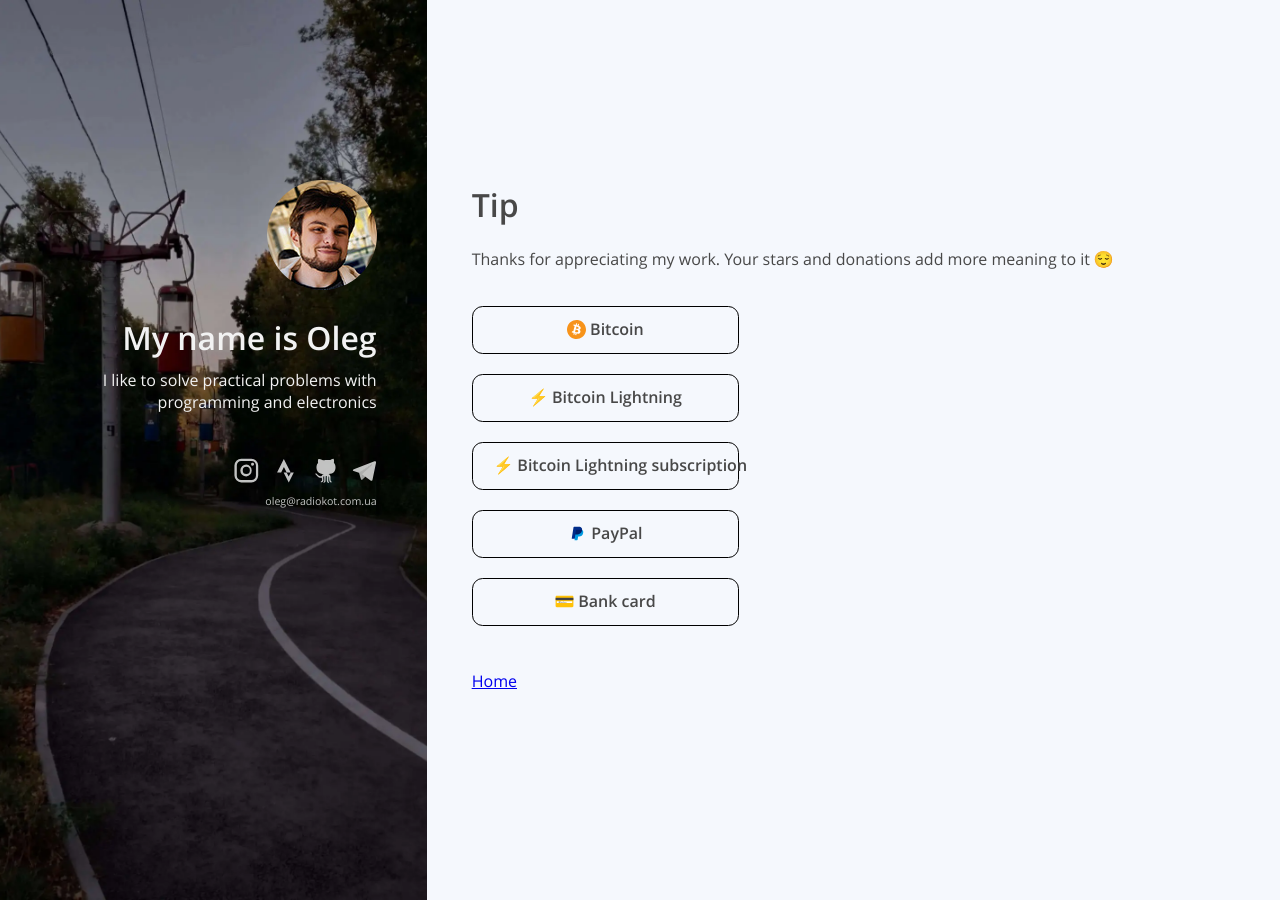
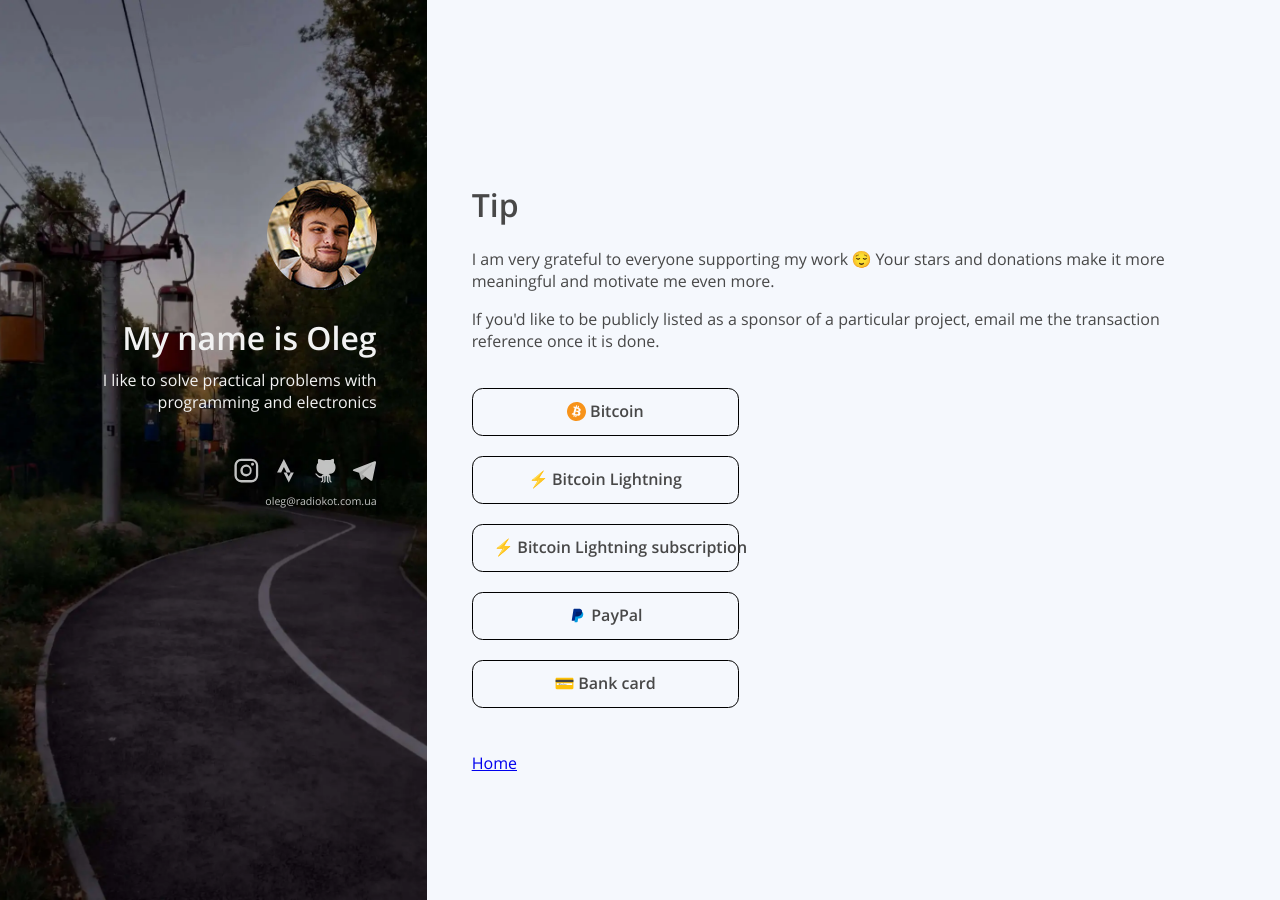
Before and after one commit to Radiokot/website, a Jekyll site: the page built from tip.html, in a window 1280 px wide. Built offline with Jekyll 4.4.1, drawn with Linux system fonts in a browser that asks for light colours.

Commit message:
Rephrase the message on the tip page, clarify PayPal instruction

```diff
--- a/tip.html
+++ b/tip.html
@@ -28,10 +28,12 @@ permalink: /tip
         <div id="content" class="offset-lg-4 col-lg-8 offset-md-5 col-md-7">
             <div class="container">
                 <h1>Tip</h1>
-                <p>Thanks for appreciating my work. Your stars and donations add more meaning to
-                    it
-                    {% include emoji.html name = 'relieved' actual = '😌' %}
+                <p>I am very grateful to everyone supporting my work
+                    {% include emoji.html name = 'relieved' actual = '😌' %} Your stars and
+                    donations make it more meaningful and motivate me even more.
                 </p>
+                <p>If you'd like to be publicly listed as a sponsor of a particular project,
+                    email me the transaction reference once it is done.</p>
                 <div class="collapsible">
                     <a class="button collapsible-opener" href="#">
                         {% include emoji.html name = 'bitcoin' actual = '₿' %} Bitcoin</a>
```
Also changed, not shown: other parts of tip.html (+3 -1 lines).
